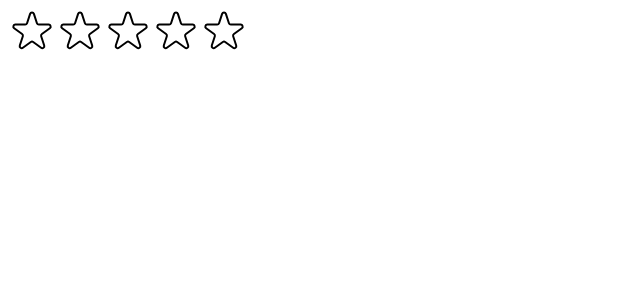
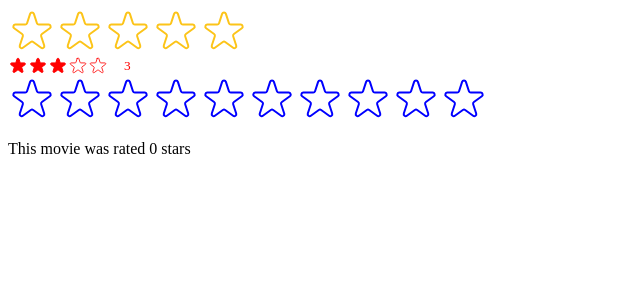
Before and after one commit to SladjanaDejanovic/usePopcorn, a React (Create React App) app: page / in a window 1280 px wide. Shown: the top 300 px of the page, without its empty margins (0-640 px from the left). Built offline with nearby package versions, Linux system fonts and the light colour scheme.

Commit message:
rating component

```diff
--- a/src/StarRating.js
+++ b/src/StarRating.js
@@ -10,21 +10,32 @@
   display: "flex",
 };
 
-const textStyle = {
-  lineHeight: "1",
-  margin: "0",
-};
-
-export default function StarRating({ maxRating = 5 }) {
-  const [rating, setRating] = useState(0);
+export default function StarRating({
+  maxRating = 5,
+  color = "#fcc419",
+  size = 48,
+  className = "",
+  messages = [],
+  defaultRating = 0,
+  onSetRating,
+}) {
+  const [rating, setRating] = useState(defaultRating);
   const [tempRating, setTempRating] = useState(0);
 
   function handleRating(rating) {
     setRating(rating);
+    onSetRating(rating);
   }
 
+  const textStyle = {
+    lineHeight: "1",
+    margin: "0",
+    fontSize: `${size / 1.5}px`,
+    color,
+  };
+
   return (
-    <div style={containerStyle}>
+    <div style={containerStyle} className={className}>
       <div style={starContainerStyle}>
         {Array.from({ length: maxRating }, (_, i) => (
           <Star
@@ -33,22 +44,28 @@
             onRate={() => handleRating(i + 1)}
             onHoverIn={() => setTempRating(i + 1)}
             onHoverOut={() => setTempRating(0)}
+            color={color}
+            size={size}
           />
         ))}
       </div>
-      <p style={textStyle}>{tempRating || rating || ""}</p>
+      <p style={textStyle}>
+        {messages.length === maxRating
+          ? messages[tempRating ? tempRating - 1 : rating - 1]
+          : tempRating || rating || ""}
+      </p>
     </div>
   );
 }
 
-const starStyle = {
-  width: "48px",
-  height: "48px",
-  display: "block",
-  cursor: "pointer",
-};
+function Star({ onRate, full, onHoverIn, onHoverOut, color, size }) {
+  const starStyle = {
+    width: `${size}px`,
+    height: `${size}px`,
 
-function Star({ onRate, full, onHoverIn, onHoverOut }) {
+    display: "block",
+    cursor: "pointer",
+  };
   return (
     <span
       style={starStyle}
@@ -61,8 +78,8 @@
         <svg
           xmlns="http://www.w3.org/2000/svg"
           viewBox="0 0 20 20"
-          fill="#000"
-          stroke="#000"
+          fill={color}
+          stroke={color}
         >
           <path d="M9.049 2.927c.3-.921 1.603-.921 1.902 0l1.07 3.292a1 1 0 00.95.69h3.462c.969 0 1.371 1.24.588 1.81l-2.8 2.034a1 1 0 00-.364 1.118l1.07 3.292c.3.921-.755 1.688-1.54 1.118l-2.8-2.034a1 1 0 00-1.175 0l-2.8 2.034c-.784.57-1.838-.197-1.539-1.118l1.07-3.292a1 1 0 00-.364-1.118L2.98 8.72c-.783-.57-.38-1.81.588-1.81h3.461a1 1 0 00.951-.69l1.07-3.292z" />
         </svg>
@@ -71,7 +88,7 @@
           xmlns="http://www.w3.org/2000/svg"
           fill="none"
           viewBox="0 0 24 24"
-          stroke="#000"
+          stroke={color}
         >
           <path
             strokeLinecap="round"
--- a/src/index.js
+++ b/src/index.js
@@ -1,14 +1,32 @@
 import React from "react";
 import ReactDOM from "react-dom/client";
+import { useState } from "react";
 // import './index.css';
 // import App from './App';
 
 import StarRating from "./StarRating";
 
+function Test() {
+  const [movieRating, setMovieRating] = useState(0);
+
+  return (
+    <div>
+      <StarRating color="blue" maxRating={10} onSetRating={setMovieRating} />
+      <p>This movie was rated {movieRating} stars</p>
+    </div>
+  );
+}
+
 const root = ReactDOM.createRoot(document.getElementById("root"));
 root.render(
   <React.StrictMode>
     {/* <App /> */}
-    <StarRating maxRating={5} />
+    <StarRating
+      maxRating={5}
+      messages={["Terrible", "Bad", "Okay", "Good", "Amazing"]}
+      className="test"
+    />
+    <StarRating color="red" size={20} defaultRating={3} />
+    <Test />
   </React.StrictMode>
 );
```
